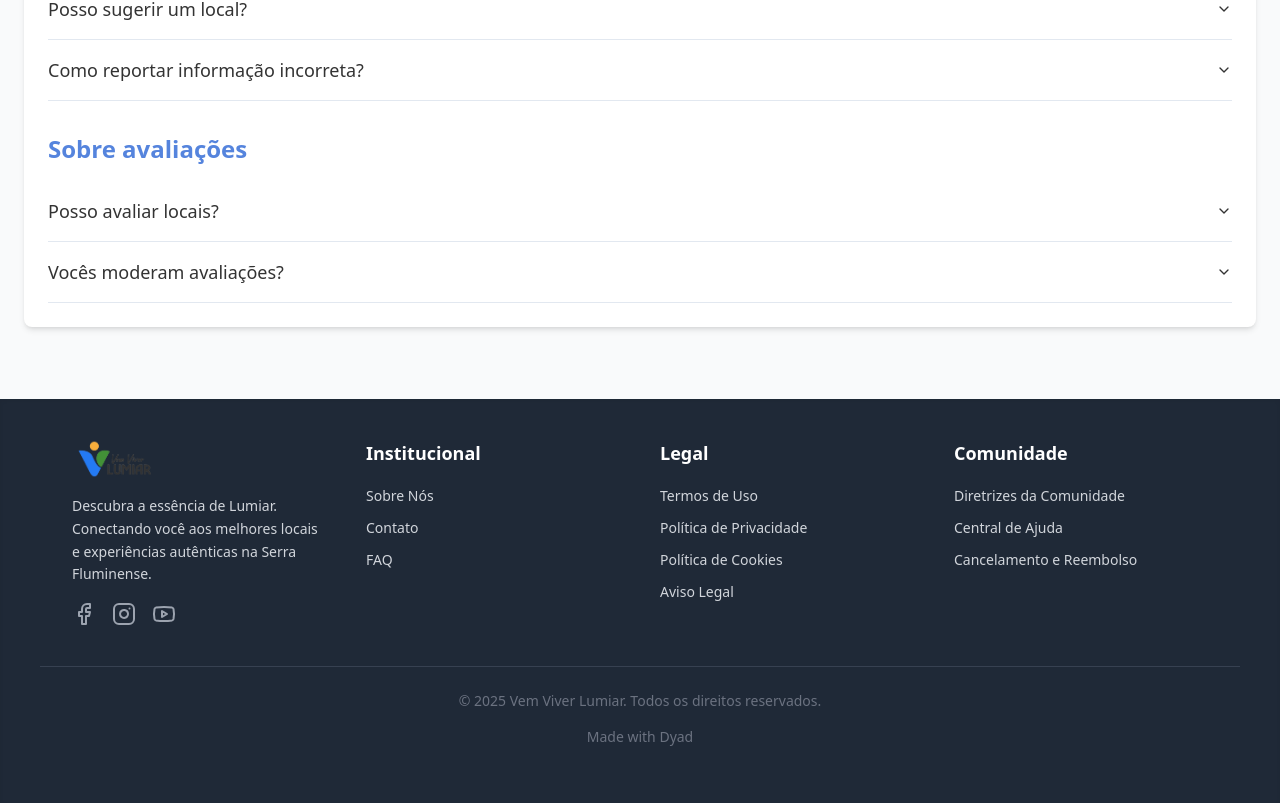
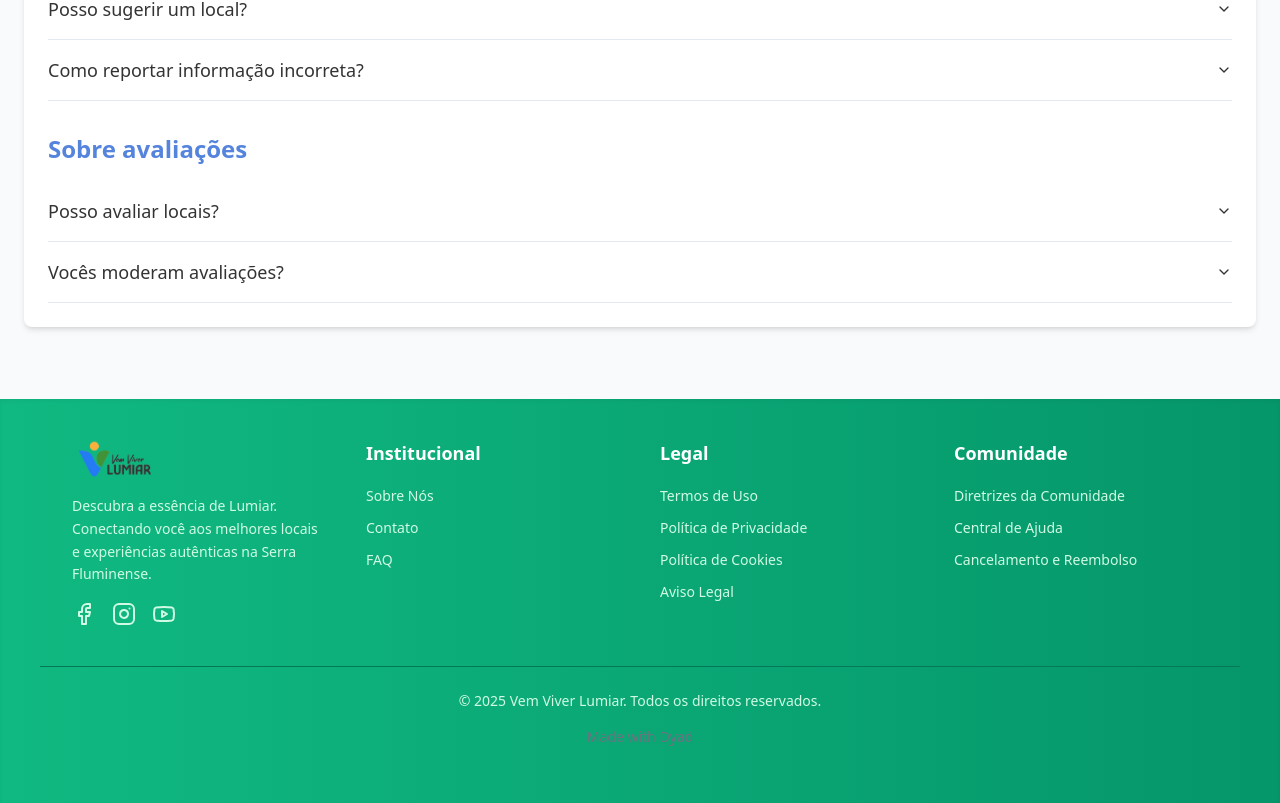
Before and after one commit to matheusmacedo-create/vemviverlumiar, a React (Vite) app: page /faq in a window 1280 px wide. Shown: the part 900-1703 px from the top of the page. Built offline with nearby package versions, Linux system fonts and the light colour scheme.

Commit message:
[dyad] Ajuste do botão 'Baixar App' e cor do rodapé - wrote 1 file(s)

```diff
--- a/src/components/Layout.tsx
+++ b/src/components/Layout.tsx
@@ -18,7 +18,7 @@ const Header = () => (
           <li><a href="#" className="hover:underline hover:text-gray-200 transition-colors">App</a></li>
         </ul>
       </nav>
-      <Button variant="outline" className="mt-4 md:mt-0 px-6 py-2 rounded-full shadow-md text-white border-white hover:bg-white hover:text-emerald-600 transition-colors">
+      <Button variant="default" className="mt-4 md:mt-0 px-6 py-2 rounded-full shadow-md bg-white text-emerald-600 hover:bg-gray-100 transition-colors">
         Baixar App
       </Button>
     </div>
@@ -26,20 +26,20 @@ const Header = () => (
 );
 
 const Footer = () => (
-  <footer className="bg-gray-800 text-gray-300 p-10 text-center shadow-inner mt-12">
+  <footer className="bg-gradient-to-r from-emerald-500 to-emerald-600 text-white p-10 text-center shadow-inner mt-12">
     <div className="container mx-auto grid grid-cols-1 md:grid-cols-4 gap-10 text-left">
       {/* Coluna 1: Logo e Descrição */}
       <div className="flex flex-col items-center md:items-start">
         <Link to="/" className="flex items-center gap-2 text-2xl font-bold text-white mb-4">
           <img src="/logo.png" alt="Vem Viver Lumiar Logo" className="h-10 w-auto" /> {/* Apenas a logo */}
         </Link>
-        <p className="text-sm leading-relaxed mb-4">
+        <p className="text-sm leading-relaxed mb-4 text-emerald-100">
           Descubra a essência de Lumiar. Conectando você aos melhores locais e experiências autênticas na Serra Fluminense.
         </p>
         <div className="flex space-x-4">
-          <a href="#" className="text-gray-400 hover:text-white transition-colors"><Facebook size={24} /></a>
-          <a href="#" className="text-gray-400 hover:text-white transition-colors"><Instagram size={24} /></a>
-          <a href="#" className="text-gray-400 hover:text-white transition-colors"><Youtube size={24} /></a>
+          <a href="#" className="text-emerald-100 hover:text-white transition-colors"><Facebook size={24} /></a>
+          <a href="#" className="text-emerald-100 hover:text-white transition-colors"><Instagram size={24} /></a>
+          <a href="#" className="text-emerald-100 hover:text-white transition-colors"><Youtube size={24} /></a>
         </div>
       </div>
 
@@ -47,9 +47,9 @@ const Footer = () => (
       <div>
         <h3 className="font-bold text-lg text-white mb-4">Institucional</h3>
         <ul className="space-y-2">
-          <li><Link to="/sobre-nos" className="hover:underline text-sm">Sobre Nós</Link></li>
-          <li><Link to="/contato" className="hover:underline text-sm">Contato</Link></li>
-          <li><Link to="/faq" className="hover:underline text-sm">FAQ</Link></li>
+          <li><Link to="/sobre-nos" className="hover:underline text-emerald-100 text-sm">Sobre Nós</Link></li>
+          <li><Link to="/contato" className="hover:underline text-emerald-100 text-sm">Contato</Link></li>
+          <li><Link to="/faq" className="hover:underline text-emerald-100 text-sm">FAQ</Link></li>
         </ul>
       </div>
 
@@ -57,10 +57,10 @@ const Footer = () => (
       <div>
         <h3 className="font-bold text-lg text-white mb-4">Legal</h3>
         <ul className="space-y-2">
-          <li><Link to="/termos-de-uso" className="hover:underline text-sm">Termos de Uso</Link></li>
-          <li><Link to="/politica-de-privacidade" className="hover:underline text-sm">Política de Privacidade</Link></li>
-          <li><Link to="/politica-de-cookies" className="hover:underline text-sm">Política de Cookies</Link></li>
-          <li><Link to="/aviso-legal" className="hover:underline text-sm">Aviso Legal</Link></li>
+          <li><Link to="/termos-de-uso" className="hover:underline text-emerald-100 text-sm">Termos de Uso</Link></li>
+          <li><Link to="/politica-de-privacidade" className="hover:underline text-emerald-100 text-sm">Política de Privacidade</Link></li>
+          <li><Link to="/politica-de-cookies" className="hover:underline text-emerald-100 text-sm">Política de Cookies</Link></li>
+          <li><Link to="/aviso-legal" className="hover:underline text-emerald-100 text-sm">Aviso Legal</Link></li>
         </ul>
       </div>
 
@@ -68,13 +68,13 @@ const Footer = () => (
       <div>
         <h3 className="font-bold text-lg text-white mb-4">Comunidade</h3>
         <ul className="space-y-2">
-          <li><Link to="/diretrizes-da-comunidade" className="hover:underline text-sm">Diretrizes da Comunidade</Link></li>
-          <li><a href="#" className="hover:underline text-sm">Central de Ajuda</a></li>
-          <li><Link to="/politica-de-cancelamento-e-reembolso" className="hover:underline text-sm">Cancelamento e Reembolso</Link></li>
+          <li><Link to="/diretrizes-da-comunidade" className="hover:underline text-emerald-100 text-sm">Diretrizes da Comunidade</Link></li>
+          <li><a href="#" className="hover:underline text-emerald-100 text-sm">Central de Ajuda</a></li>
+          <li><Link to="/politica-de-cancelamento-e-reembolso" className="hover:underline text-emerald-100 text-sm">Cancelamento e Reembolso</Link></li>
         </ul>
       </div>
     </div>
-    <div className="mt-10 pt-6 border-t border-gray-700 text-gray-500 text-sm">
+    <div className="mt-10 pt-6 border-t border-emerald-700 text-emerald-100 text-sm">
       <p>&copy; {new Date().getFullYear()} Vem Viver Lumiar. Todos os direitos reservados.</p>
       <MadeWithDyad />
     </div>
```
